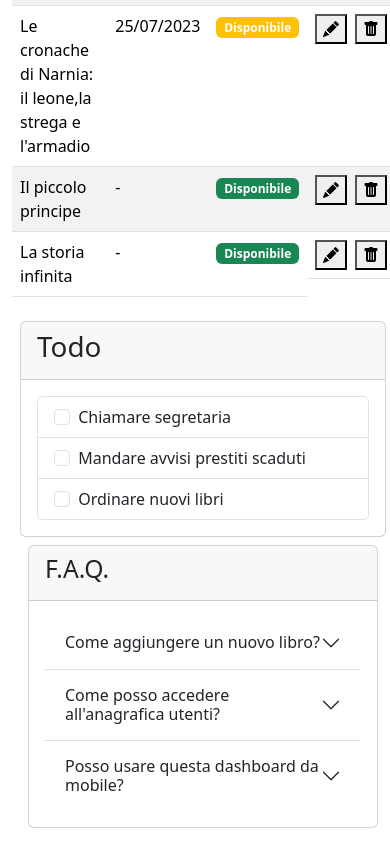
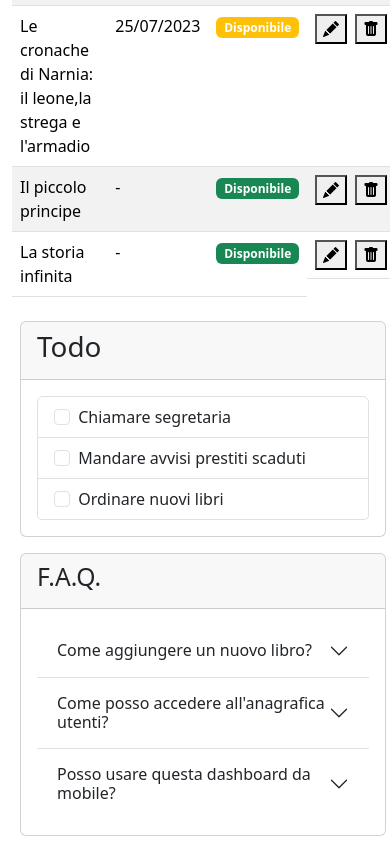
Before and after one commit to Io-FortuNato/html-css-bootstrap-dashboard, a plain HTML site: page index.html in a window 390 px wide. Shown: the part 915-1759 px from the top of the page. Drawn offline with nearby package versions, Linux system fonts and the light colour scheme.

Commit message:
fine esercizio mobile e desktop

```diff
--- a/index.html
+++ b/index.html
@@ -69,7 +69,7 @@
             <div class="row">
                 <div class="col">
                     <div class="d-flex justify-content-between">
-                        <h1 class="fw-normal">Catalogo libri</h1> <button class="bg-primary btn btn-primary btn-sm m-3">Aggiungi libro</button>
+                        <h1 class="fw-normal">Catalogo libri</h1> <a href=""><button class="bg-primary btn btn-primary btn-sm m-3">Aggiungi libro</button></a>
                     </div>
                     <table class="table table-striped">
                         <thead>
@@ -173,7 +173,7 @@
                 </div>
 
 
-                <div class="col-lg-6 m-2">
+                <div class="col-12 col-lg-6 m-2">
                     <div class="card" style="">
                         <div class="card-header">
                             <h1 class="fw-normal">Todo</h1>
@@ -195,8 +195,8 @@
                         </ul>
                     </div>
 
-                    <div class="col-lg-6 m-2">
-                        <div class="card d-flex">
+                    <div class="col-12 col-lg-12 mt-3">
+                        <div class="card">
                             <div class="card-header">
                                 <h2>F.A.Q.</h2>
                             </div>
```
